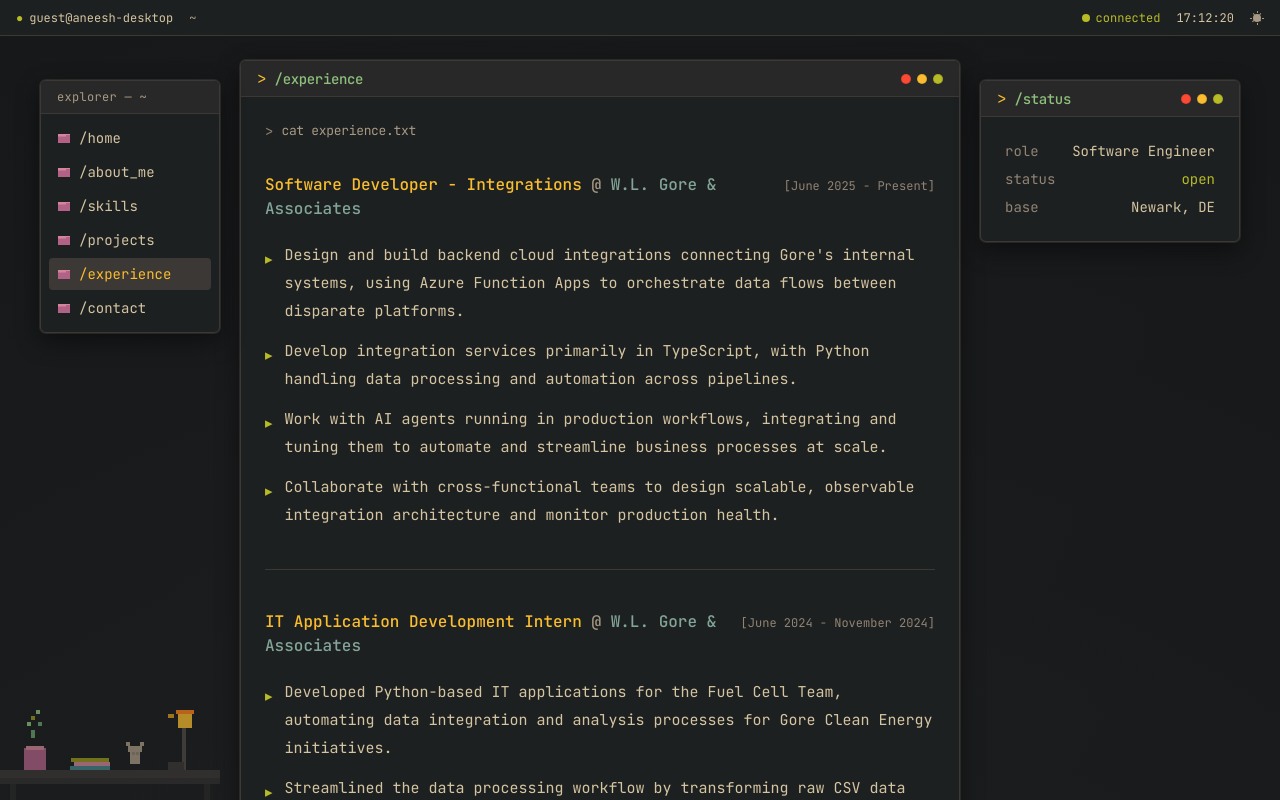
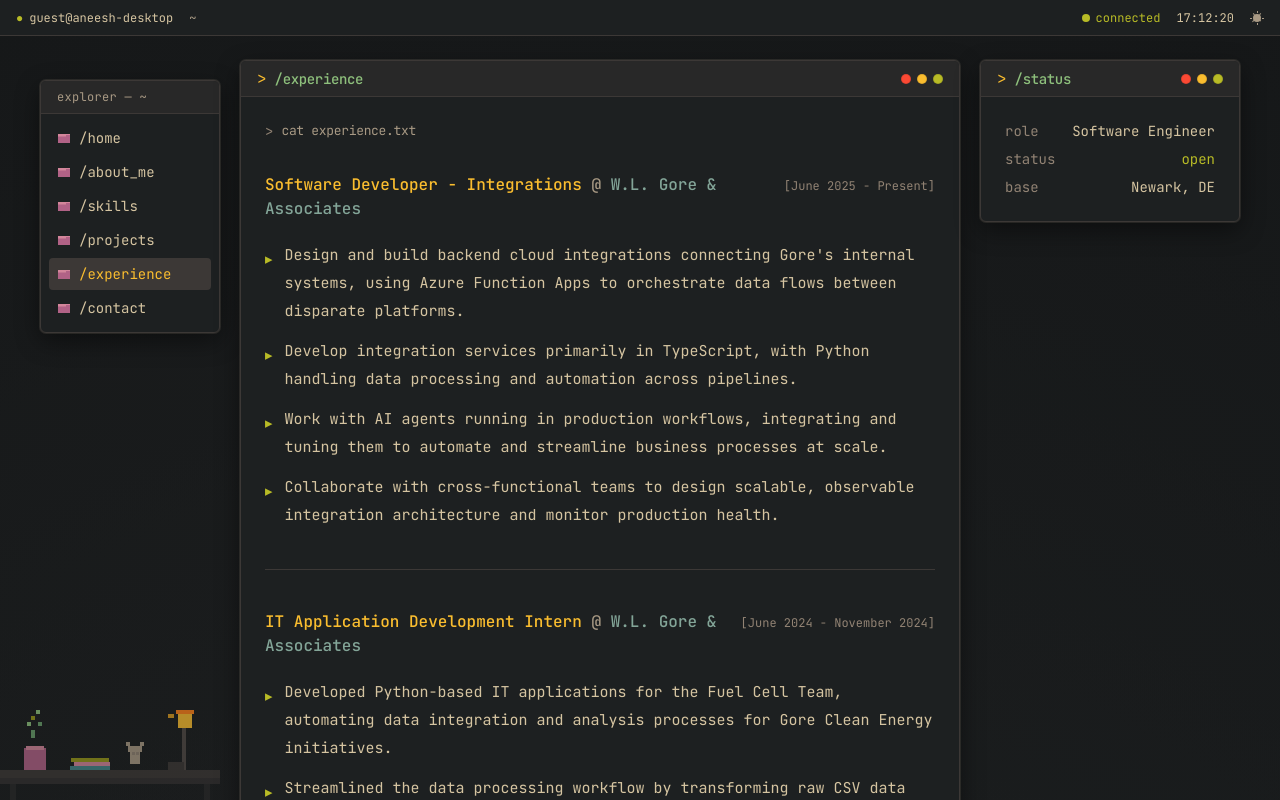
Before and after one commit to AneeshSharma9/portfolio, a Next.js app: page /resume in a window 1280 px wide. Shown: the top 800 px of the page. Built offline with nearby package versions, Linux system fonts and the light colour scheme.

Commit message:
feat: add ability to move windows around on devices with pointers

```diff
--- /dev/null
+++ b/components/DesktopContext.js
@@ -0,0 +1,92 @@
+import {
+  createContext,
+  useCallback,
+  useContext,
+  useMemo,
+  useRef,
+  useState,
+} from "react";
+
+const DesktopContext = createContext(null);
+
+export default function DesktopProvider({ children }) {
+  const [offsets, setOffsets] = useState({});
+  const [stack, setStack] = useState([]);
+  const baseRef = useRef([]);
+
+  const register = useCallback((id) => {
+    setStack((prev) => (prev.includes(id) ? prev : [...prev, id]));
+    setOffsets((prev) =>
+      id in prev ? prev : { ...prev, [id]: { x: 0, y: 0 } }
+    );
+    if (!baseRef.current.includes(id)) {
+      baseRef.current = [...baseRef.current, id];
+    }
+  }, []);
+
+  const unregister = useCallback((id) => {
+    setStack((prev) => prev.filter((k) => k !== id));
+    setOffsets((prev) => {
+      if (!(id in prev)) return prev;
+      const next = { ...prev };
+      delete next[id];
+      return next;
+    });
+    baseRef.current = baseRef.current.filter((k) => k !== id);
+  }, []);
+
+  const bringToFront = useCallback((id) => {
+    setStack((prev) => {
+      if (!prev.includes(id)) return prev;
+      const next = prev.filter((k) => k !== id);
+      next.push(id);
+      return next;
+    });
+  }, []);
+
+  const setOffset = useCallback((id, x, y) => {
+    setOffsets((prev) => {
+      const cur = prev[id] ?? { x: 0, y: 0 };
+      if (cur.x === x && cur.y === y) return prev;
+      return { ...prev, [id]: { x, y } };
+    });
+  }, []);
+
+  const reset = useCallback(() => {
+    setOffsets((prev) => {
+      const ids = Object.keys(prev);
+      const dirty = ids.some((k) => prev[k].x !== 0 || prev[k].y !== 0);
+      if (!dirty) return prev;
+      const next = {};
+      for (const k of ids) next[k] = { x: 0, y: 0 };
+      return next;
+    });
+    setStack((prev) => baseRef.current.filter((k) => prev.includes(k)));
+  }, []);
+
+  const hasMoved = useMemo(
+    () => Object.values(offsets).some((o) => o.x !== 0 || o.y !== 0),
+    [offsets]
+  );
+
+  return (
+    <DesktopContext.Provider
+      value={{
+        offsets,
+        stack,
+        register,
+        unregister,
+        bringToFront,
+        setOffset,
+        reset,
+        hasMoved,
+      }}
+    >
+      {children}
+    </DesktopContext.Provider>
+  );
+}
+
+export function useDesktop() {
+  return useContext(DesktopContext);
+}
--- /dev/null
+++ b/components/ResetHint.js
@@ -0,0 +1,28 @@
+import { motion, AnimatePresence } from "framer-motion";
+import { AiOutlineRotateLeft } from "react-icons/ai";
+import { useDesktop } from "./DesktopContext";
+
+export default function ResetHint() {
+  const { hasMoved, reset } = useDesktop();
+
+  return (
+    <AnimatePresence>
+      {hasMoved && (
+        <motion.button
+          key="reset-hint"
+          type="button"
+          onClick={reset}
+          initial={{ opacity: 0, y: -8, x: "-50%" }}
+          animate={{ opacity: 1, y: 0, x: "-50%" }}
+          exit={{ opacity: 0, y: -8, x: "-50%" }}
+          transition={{ duration: 0.2, ease: "easeOut" }}
+          aria-label="Reset window positions"
+          className="absolute top-full left-1/2 mt-2 z-50 flex items-center gap-2 px-4 py-1.5 rounded-md bg-gruv-yellow text-gruv-bg0 text-xs font-medium shadow-lg border border-black/10 cursor-pointer hover:opacity-90 focus-visible:outline-none focus-visible:ring-2 focus-visible:ring-gruv-yellow"
+        >
+          <AiOutlineRotateLeft className="text-sm" />
+          click to reset window positions
+        </motion.button>
+      )}
+    </AnimatePresence>
+  );
+}
--- a/components/StatusBar.js
+++ b/components/StatusBar.js
@@ -1,8 +1,11 @@
 import { useEffect, useState } from "react";
 import ThemeToggle from "./ThemeToggle";
+import { useDesktop } from "./DesktopContext";
+import ResetHint from "./ResetHint";
 
 export default function StatusBar() {
   const [time, setTime] = useState("");
+  const { hasMoved } = useDesktop();
 
   useEffect(() => {
     const update = () => {
@@ -18,7 +21,9 @@
   }, []);
 
   return (
-    <div className="w-full h-9 bg-gruv-bg1 border-b border-gruv-bg3 flex items-center justify-between px-4 text-xs text-gruv-fg2">
+    <div className="relative w-full h-9 bg-gruv-bg1 border-b border-gruv-bg3 flex items-center justify-between px-4 text-xs text-gruv-fg2">
+      {hasMoved && <ResetHint />}
+
       <div className="flex items-center gap-4">
         <span className="flex items-center gap-1.5">
           <span className="text-gruv-green">&#9679;</span>
--- a/components/TerminalWindow.js
+++ b/components/TerminalWindow.js
@@ -1,5 +1,9 @@
-import { useCallback, useState } from "react";
+import { useCallback, useEffect, useId, useRef, useState } from "react";
 import { motion } from "framer-motion";
+import { useDesktop } from "./DesktopContext";
+
+const MIN_VISIBLE = 48;
+const clamp = (v, lo, hi) => Math.max(lo, Math.min(hi, v));
 
 export default function TerminalWindow({
   title,
@@ -8,7 +12,23 @@
   dots = true,
   animate = true,
 }) {
+  const id = useId();
+  const { offsets, stack, register, unregister, bringToFront, setOffset } =
+    useDesktop();
+  const wrapperRef = useRef(null);
+  const dragRef = useRef(null);
   const [minimized, setMinimized] = useState(false);
+  const [isTouch, setIsTouch] = useState(false);
+
+  useEffect(() => {
+    setIsTouch(window.matchMedia("(pointer: coarse)").matches);
+  }, []);
+
+  useEffect(() => {
+    register(id);
+    return () => unregister(id);
+  }, [id, register, unregister]);
+
   const toggle = useCallback(() => setMinimized((m) => !m), []);
 
   const handleKeyDown = useCallback(
@@ -21,11 +41,83 @@
     [toggle]
   );
 
+  const handleHeaderPointerDown = useCallback(
+    (e) => {
+      if (isTouch) return;
+      if (e.target.closest("button")) return;
+      bringToFront(id);
+      const el = wrapperRef.current;
+      if (!el) return;
+      const rect = el.getBoundingClientRect();
+      const offset = offsets[id] ?? { x: 0, y: 0 };
+      dragRef.current = {
+        pointerId: e.pointerId,
+        startX: e.clientX,
+        startY: e.clientY,
+        startVpX: rect.left,
+        startVpY: rect.top,
+        baseX: rect.left - offset.x,
+        baseY: rect.top - offset.y,
+        width: rect.width,
+        height: rect.height,
+      };
+      try {
+        e.currentTarget.setPointerCapture(e.pointerId);
+      } catch (_) {
+        /* noop */
+      }
+      e.preventDefault();
+    },
+    [id, bringToFront, offsets, isTouch]
+  );
+
+  const handleHeaderPointerMove = useCallback(
+    (e) => {
+      const d = dragRef.current;
+      if (!d || e.pointerId !== d.pointerId) return;
+      const vw = window.innerWidth;
+      const vh = window.innerHeight;
+      const xLo = d.width <= vw ? 0 : -(d.width - MIN_VISIBLE);
+      const xHi = d.width <= vw ? vw - d.width : vw - MIN_VISIBLE;
+      const yLo = d.height <= vh ? 0 : -(d.height - MIN_VISIBLE);
+      const yHi = d.height <= vh ? vh - d.height : vh - MIN_VISIBLE;
+      const nx = clamp(
+        d.startVpX + (e.clientX - d.startX),
+        Math.min(xLo, xHi),
+        Math.max(xLo, xHi)
+      );
+      const ny = clamp(
+        d.startVpY + (e.clientY - d.startY),
+        Math.min(yLo, yHi),
+        Math.max(yLo, yHi)
+      );
+      setOffset(id, nx - d.baseX, ny - d.baseY);
+    },
+    [id, setOffset]
+  );
+
+  const handleHeaderPointerUp = useCallback((e) => {
+    const d = dragRef.current;
+    if (d && e.pointerId === d.pointerId) dragRef.current = null;
+  }, []);
+
+  const z = stack.indexOf(id);
+  const zIndex = z === -1 ? 1 : 10 + z;
+  const off = offsets[id] ?? { x: 0, y: 0 };
+  const isDragging = dragRef.current !== null;
+
   const content = (
     <div
       className={`bg-gruv-bg1 border border-gruv-bg3 rounded-md pixel-border overflow-hidden ${className}`}
     >
-      <div className="flex items-center justify-between px-4 h-9 border-b border-gruv-bg3 bg-gruv-bg0">
+      <div
+        onPointerDown={handleHeaderPointerDown}
+        onPointerMove={handleHeaderPointerMove}
+        onPointerUp={handleHeaderPointerUp}
+        onPointerCancel={handleHeaderPointerUp}
+        style={{ touchAction: isTouch ? "auto" : "none" }}
+        className="flex items-center justify-between px-4 h-9 border-b border-gruv-bg3 bg-gruv-bg0 cursor-grab active:cursor-grabbing select-none"
+      >
         <div className="flex items-center gap-2">
           <span className="text-gruv-yellow">&#62;</span>
           <span className="text-gruv-aqua text-sm font-medium tracking-tight">
@@ -33,7 +125,10 @@
           </span>
         </div>
         {dots && (
-          <div className="flex items-center gap-1.5">
+          <div
+            className="flex items-center gap-1.5"
+            onPointerDown={(e) => e.stopPropagation()}
+          >
             {["dot-red", "dot-yellow", "dot-green"].map((color) => (
               <button
                 key={color}
@@ -63,16 +158,29 @@
     </div>
   );
 
-  if (!animate) return content;
-
   return (
     <motion.div
-      initial={{ opacity: 0, y: 16 }}
-      whileInView={{ opacity: 1, y: 0 }}
-      viewport={{ once: true, amount: 0.15 }}
-      transition={{ duration: 0.4, ease: "easeOut" }}
+      ref={wrapperRef}
+      initial={false}
+      animate={{ x: off.x, y: off.y }}
+      transition={
+        isDragging ? { duration: 0 } : { duration: 0.5, ease: "easeOut" }
+      }
+      className="relative"
+      style={{ zIndex }}
     >
-      {content}
+      {animate ? (
+        <motion.div
+          initial={{ opacity: 0, y: 16 }}
+          whileInView={{ opacity: 1, y: 0 }}
+          viewport={{ once: true, amount: 0.15 }}
+          transition={{ duration: 0.4, ease: "easeOut" }}
+        >
+          {content}
+        </motion.div>
+      ) : (
+        content
+      )}
     </motion.div>
   );
 }
--- a/pages/_app.js
+++ b/pages/_app.js
@@ -1,5 +1,10 @@
 import '@/styles/globals.css'
+import DesktopProvider from '../components/DesktopContext'
 
 export default function App({ Component, pageProps }) {
-  return <Component {...pageProps}  />
+  return (
+    <DesktopProvider>
+      <Component {...pageProps} />
+    </DesktopProvider>
+  )
 }
--- a/pages/contact.js
+++ b/pages/contact.js
@@ -196,7 +196,7 @@
             </TerminalWindow>
           </main>
 
-          <aside className="lg:sticky lg:top-20 hidden lg:block">
+          <aside className="hidden lg:block">
             <TerminalWindow title="/reply_time">
               <div className="text-sm text-gruv-fg1 leading-6">
                 <p>
--- a/pages/index.js
+++ b/pages/index.js
@@ -168,7 +168,7 @@
           </main>
 
           {/* Right info column */}
-          <aside className="lg:sticky lg:top-20 space-y-6">
+          <aside className="space-y-6">
             {/* ---------- /profile ---------- */}
             <TerminalWindow title="/profile">
               <div className="flex flex-col items-center text-center">
--- a/pages/projects.js
+++ b/pages/projects.js
@@ -119,7 +119,7 @@
             </TerminalWindow>
           </main>
 
-          <aside className="lg:sticky lg:top-20 hidden lg:block">
+          <aside className="hidden lg:block">
             <TerminalWindow title="/status">
               <div className="text-sm space-y-2 text-gruv-fg1">
                 <div className="flex justify-between">
--- a/pages/resume.js
+++ b/pages/resume.js
@@ -234,7 +234,7 @@
             </TerminalWindow>
           </main>
 
-          <aside className="lg:sticky lg:top-20 hidden lg:block">
+          <aside className="hidden lg:block">
             <TerminalWindow title="/status">
               <div className="text-sm space-y-2 text-gruv-fg1">
                 <div className="flex justify-between">
--- a/styles/globals.css
+++ b/styles/globals.css
@@ -68,6 +68,7 @@
   html {
     background-color: #141617;
     overflow-y: scroll;
+    overflow-x: clip;
   }
 
   html.light {
@@ -80,6 +81,7 @@
     font-family: "JetBrains Mono", "IBM Plex Mono", "Fira Code", ui-monospace, monospace;
     -webkit-font-smoothing: antialiased;
     text-rendering: optimizeLegibility;
+    overflow-x: clip;
   }
 
   html.light body {
```
